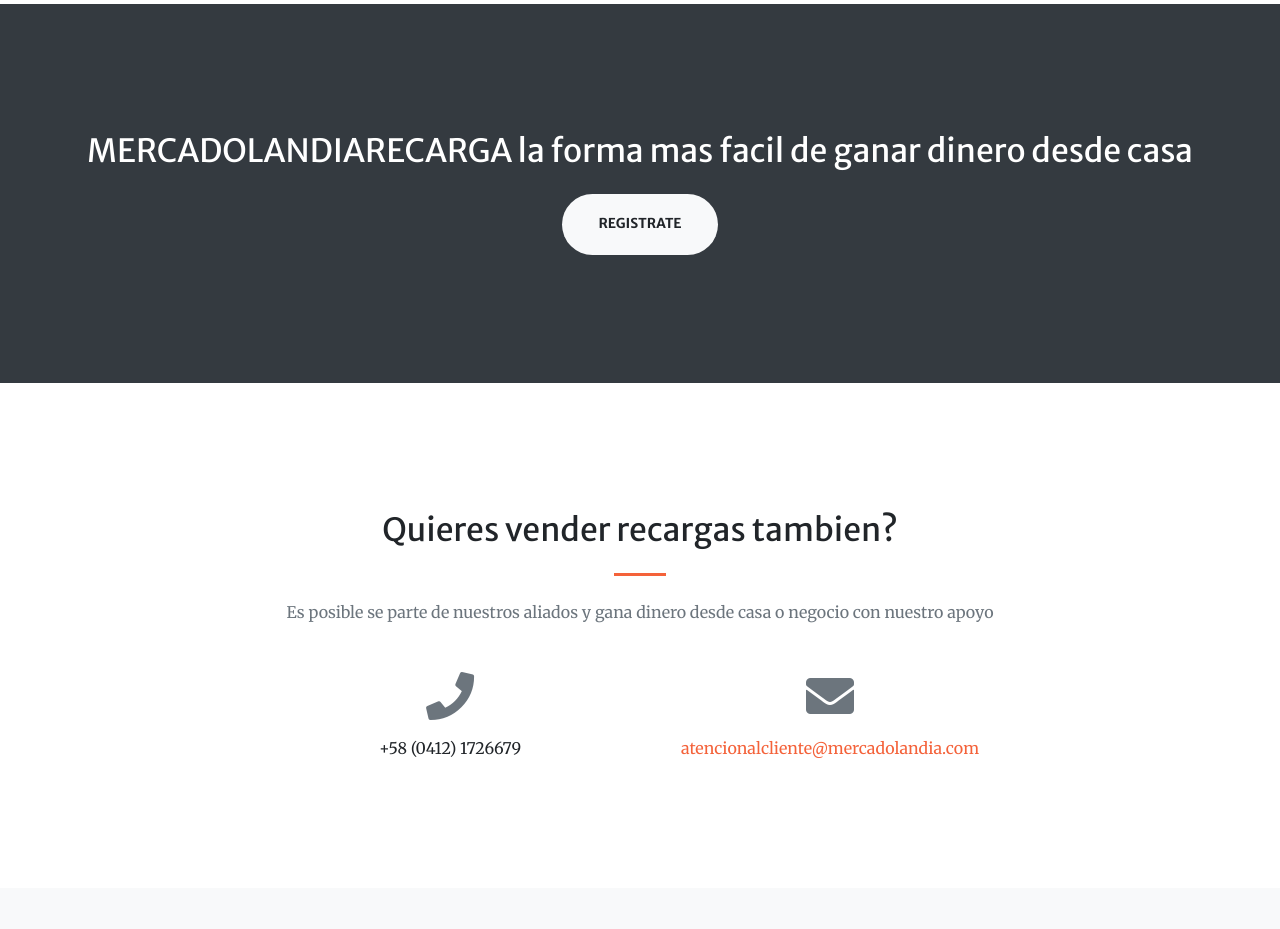
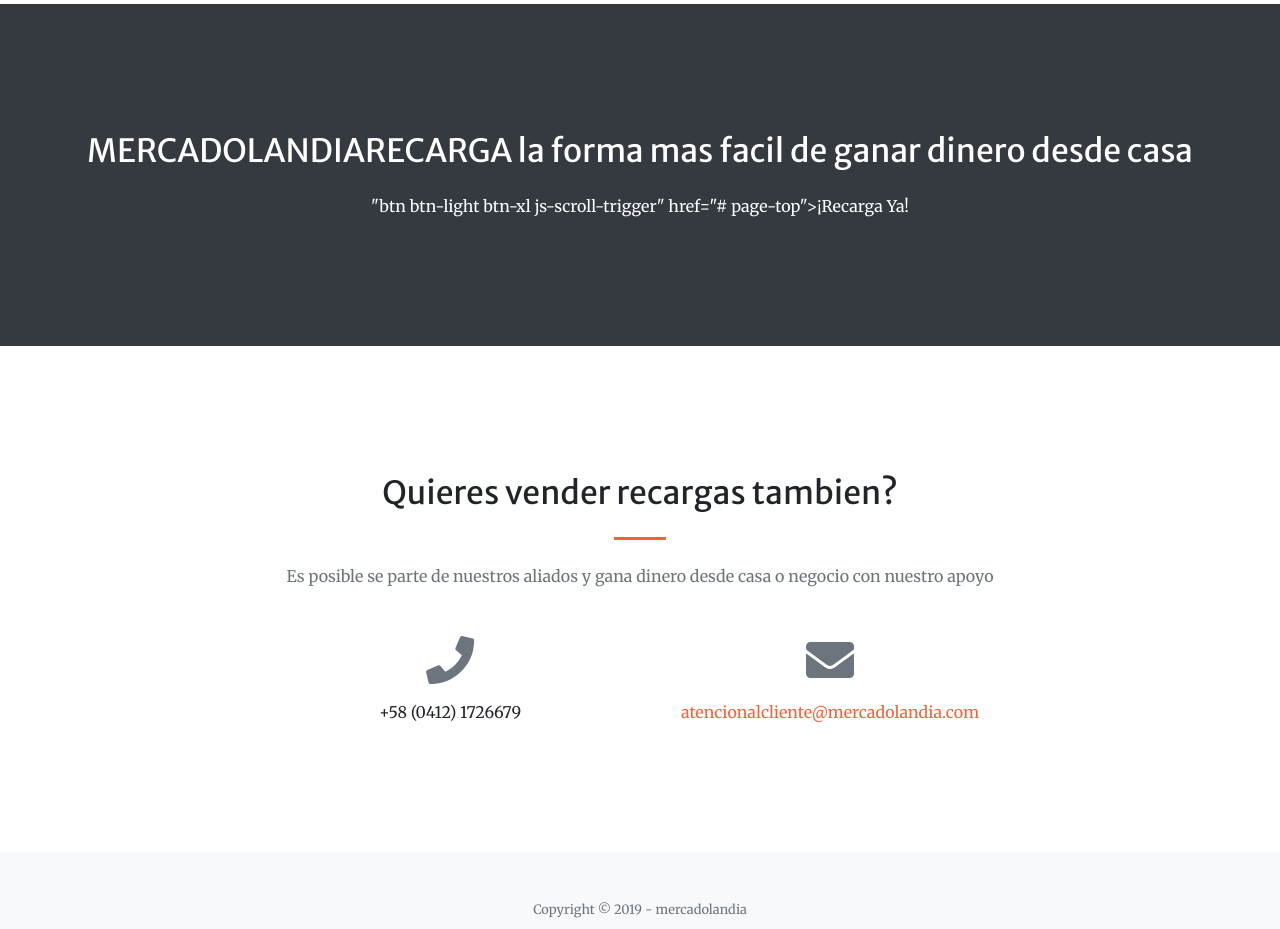
Before and after one commit to supernovave/mercadolandia, a website with bundled scripts: page index.html in a window 1280 px wide. Shown: the part 1840-2769 px from the top of the page. Built offline with nearby package versions, Linux system fonts and the light colour scheme.

Commit message:
Update index.html

```diff
--- a/index.html
+++ b/index.html
@@ -126,7 +126,7 @@
   <section class="page-section bg-dark text-white">
     <div class="container text-center">
       <h2 class="mb-4">MERCADOLANDIARECARGA la forma mas facil de ganar dinero desde casa</h2>
-      <a class="btn btn-light btn-xl" href="# page-top">REGISTRATE</a>
+      "btn btn-light btn-xl js-scroll-trigger" href="# page-top">¡Recarga Ya!</a>
     </div>
   </section>
 
```
